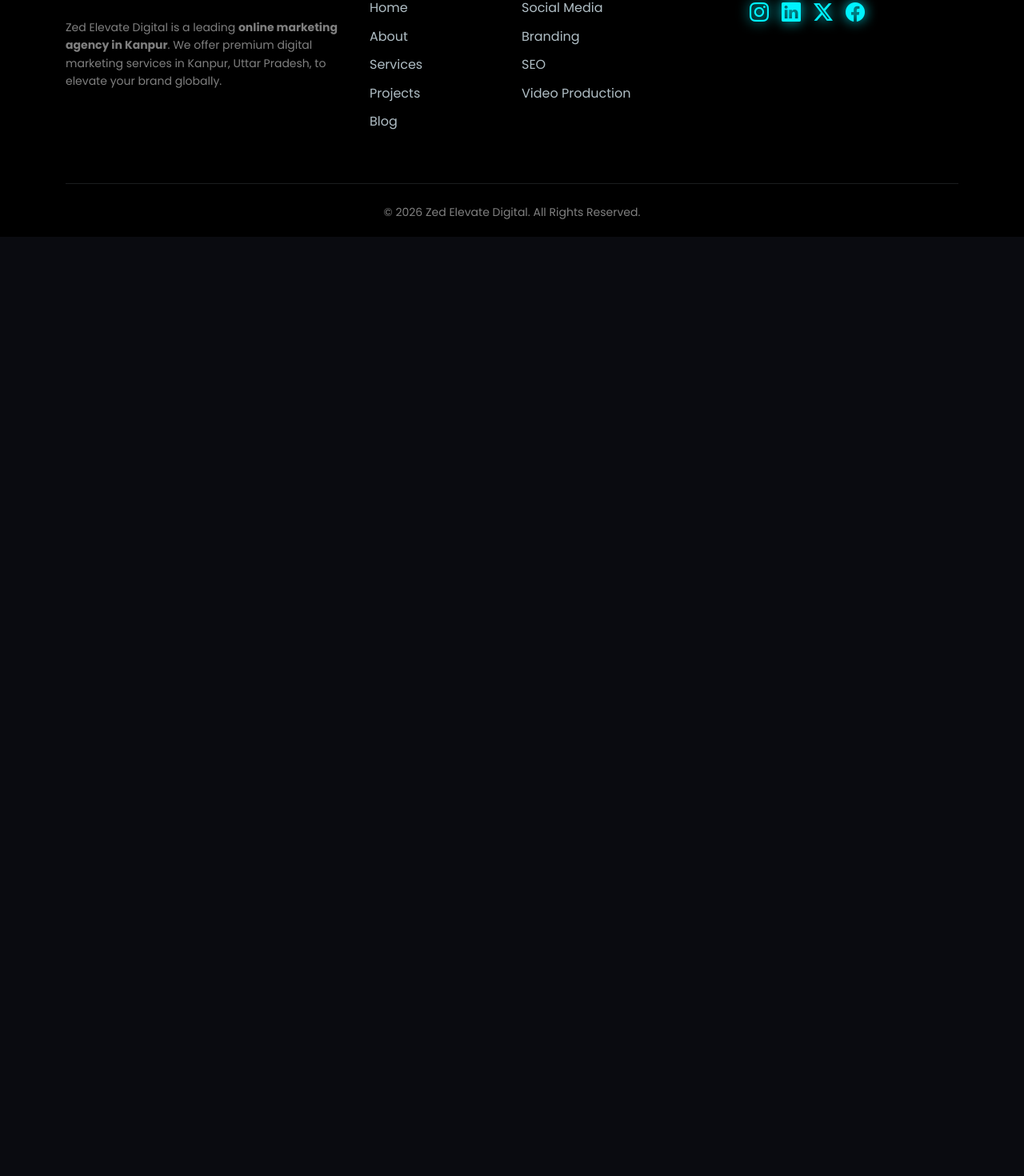
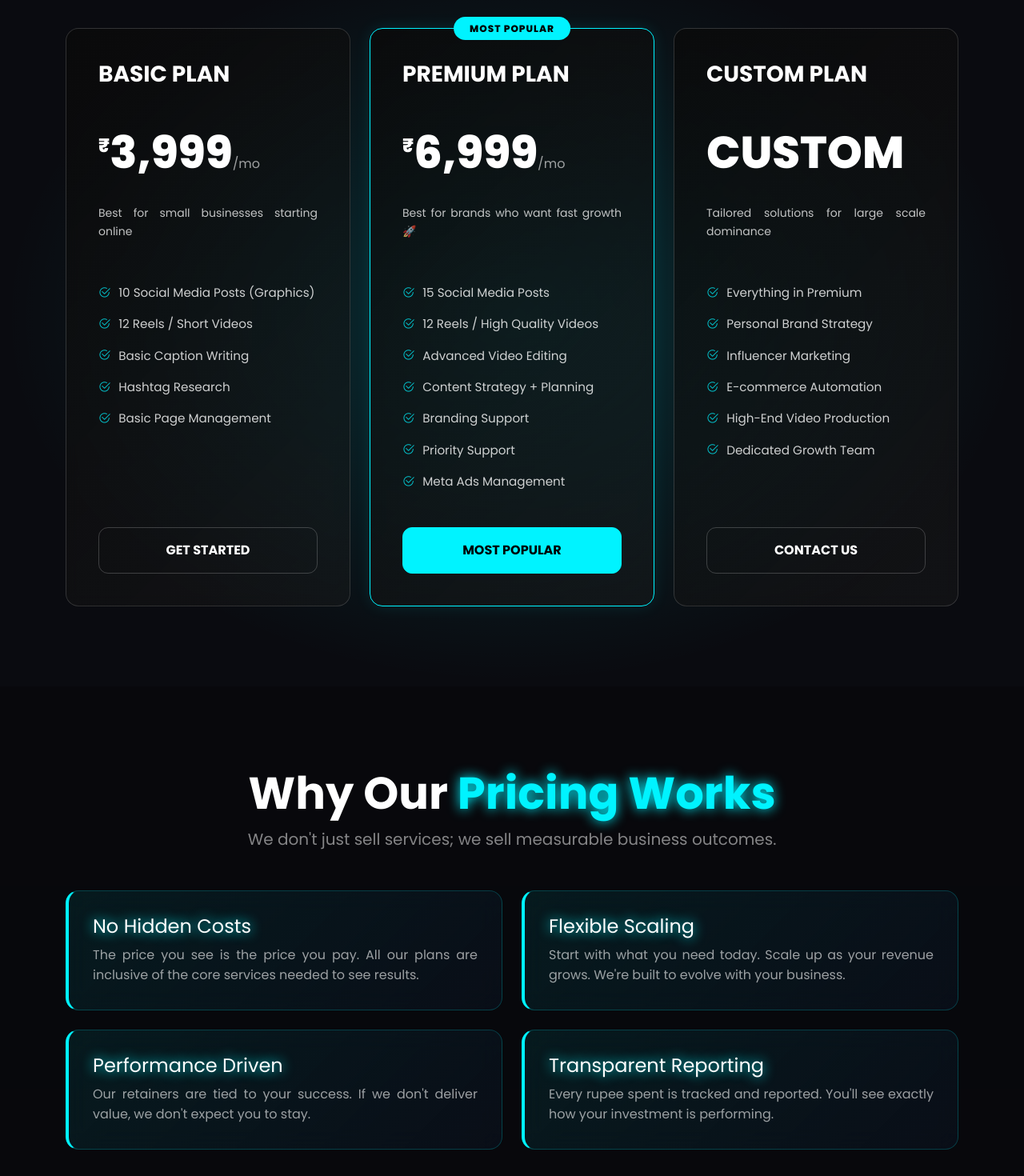
Before and after one commit to RAMAN-SHUKLA/Zed-Elevate-Digital, a React (Vite) app: page /pricing in a window 1280 px wide. Shown: the part 672-2142 px from the top of the page at 80% size. Before the commit the page ends 968 px from the top, so only its background shows below. Built offline with nearby package versions, Linux system fonts and the light colour scheme.

Commit message:
Update pricing page and plans with new Basic, Premium and Custom tiers

```diff
--- a/src/App.jsx
+++ b/src/App.jsx
@@ -8,6 +8,7 @@
 import AboutPage from './pages/AboutPage';
 import BlogPage from './pages/BlogPage';
 import ProjectsPage from './pages/ProjectsPage';
+import PricingPage from './pages/PricingPage';
 
 import SocialMediaPage from './pages/services/SocialMediaPage';
 import DesigningPage from './pages/services/DesigningPage';
@@ -59,6 +60,7 @@
         <Route path="/about" element={<AboutPage />} />
         <Route path="/blog" element={<BlogPage />} />
         <Route path="/projects" element={<ProjectsPage />} />
+        <Route path="/pricing" element={<PricingPage />} />
 
         {/* Services */}
         <Route path="/services/social-media" element={<SocialMediaPage />} />
--- a/src/components/Footer.jsx
+++ b/src/components/Footer.jsx
@@ -20,6 +20,7 @@
               <li><a href="/#services">Services</a></li>
               <li><Link to="/projects">Projects</Link></li>
               <li><Link to="/blog">Blog</Link></li>
+              <li><Link to="/pricing">Pricing</Link></li>
             </ul>
           </div>
           <div className="col-lg-3">
--- a/src/components/Navbar.jsx
+++ b/src/components/Navbar.jsx
@@ -51,7 +51,7 @@
               <a className="nav-link" href="/#testimonials">Testimonials</a>
             </li>
             <li className="nav-item">
-              <a className="nav-link" href="/#pricing">Pricing</a>
+              <NavLink className="nav-link" to="/pricing">Pricing</NavLink>
             </li>
             <li className="nav-item">
               <a href="https://calendly.com/zedelevatedigital/30min" className="nav-btn-pill btn-book-meeting">Book a Meeting</a>
--- a/src/pages/HomePage.jsx
+++ b/src/pages/HomePage.jsx
@@ -231,6 +231,65 @@
         </div>
       </section>
 
+      {/* Pricing */}
+      <section id="pricing" className="pricing-section">
+        <div className="pricing-bg-hero"></div>
+        <div className="container">
+          <div className="text-center mb-5" data-aos="fade-up">
+            <span className="badge bg-info text-dark mb-3">TRANSPARENT PRICING</span>
+            <h2 className="display-4 fw-bold">Plans Tailored for <span className="neon-text">Growth</span></h2>
+            <p className="text-white-50 mx-auto" style={{ maxWidth: '600px' }}>Choose the perfect plan to elevate your digital presence and start dominating your market.</p>
+          </div>
+          <div className="row g-4 justify-content-center">
+            {[
+              {
+                title: 'BASIC PLAN',
+                price: '3,999',
+                features: ['10 Social Media Posts (Graphics)', '12 Reels / Short Videos', 'Basic Caption Writing', 'Hashtag Research', 'Basic Page Management'],
+                popular: false,
+                btnText: 'GET STARTED',
+                subtitle: 'Best for small businesses starting online'
+              },
+              {
+                title: 'PREMIUM PLAN',
+                price: '6,999',
+                features: ['15 Social Media Posts', '12 Reels / High Quality Videos', 'Advanced Video Editing', 'Content Strategy + Planning', 'Branding Support', 'Priority Support', 'Meta Ads Management'],
+                popular: true,
+                btnText: 'MOST POPULAR',
+                subtitle: 'Best for brands who want fast growth 🚀'
+              },
+              {
+                title: 'CUSTOM PLAN',
+                price: 'CUSTOM',
+                features: ['Everything in Premium', 'Personal Brand Strategy', 'Influencer Marketing', 'E-commerce Automation', 'High-End Video Production', 'Dedicated Growth Team'],
+                popular: false,
+                btnText: 'CONTACT US',
+                subtitle: 'Tailored solutions for large scale dominance'
+              }
+            ].map((plan, i) => (
+              <div className="col-lg-4 col-md-6" key={i} data-aos="fade-up" data-aos-delay={i * 100}>
+                <div className={`pricing-card ${plan.popular ? 'popular' : ''}`}>
+                  {plan.popular && <div className="popular-tag">MOST POPULAR</div>}
+                  <h3 className="fw-bold mb-3">{plan.title}</h3>
+                  <div className="price-amount">
+                    {plan.price !== 'CUSTOM' && <span style={{ fontSize: '1.5rem', verticalAlign: 'super' }}>₹</span>}
+                    {plan.price}
+                    {plan.price !== 'CUSTOM' && <span className="price-period">/mo</span>}
+                  </div>
+                  <p className="small opacity-75 mb-4" style={{ minHeight: '40px' }}>{plan.subtitle}</p>
+                  <ul className="pricing-features">
+                    {plan.features.map((feature, idx) => (
+                      <li key={idx}><i className="bi bi-check2-circle"></i> {feature}</li>
+                    ))}
+                  </ul>
+                  <a href="#contact" className="btn-pricing">{plan.btnText}</a>
+                </div>
+              </div>
+            ))}
+          </div>
+        </div>
+      </section>
+
       {/* Process */}
       <section className="section-padding">
         <div className="container">
--- /dev/null
+++ b/src/pages/PricingPage.jsx
@@ -0,0 +1,113 @@
+import useAOS from '../hooks/useAOS';
+import { useEffect } from 'react';
+
+export default function PricingPage() {
+  useAOS();
+
+  useEffect(() => {
+    window.scrollTo(0, 0);
+  }, []);
+
+  return (
+    <div className="pt-5">
+      {/* Pricing Header */}
+      <section className="section-padding text-center mt-5" style={{ background: 'linear-gradient(135deg, rgba(0,243,255,0.1), rgba(0,80,255,0.1))' }}>
+        <div className="container" data-aos="fade-up">
+          <span className="badge bg-info text-dark mb-3">PRICING PLANS</span>
+          <h1 className="display-3 fw-bold mb-4">Invest in Your <span className="neon-text">Growth</span></h1>
+          <p className="lead opacity-75 mx-auto" style={{ maxWidth: '800px' }}>
+            Transparent, results-driven pricing for businesses that are ready to dominate their market. No hidden fees, no lock-in contracts.
+          </p>
+        </div>
+      </section>
+
+      {/* Pricing Section */}
+      <section id="pricing" className="pricing-section">
+        <div className="pricing-bg-hero"></div>
+        <div className="container">
+          <div className="row g-4 justify-content-center">
+            {[
+              {
+                title: 'BASIC PLAN',
+                price: '3,999',
+                features: ['10 Social Media Posts (Graphics)', '12 Reels / Short Videos', 'Basic Caption Writing', 'Hashtag Research', 'Basic Page Management'],
+                popular: false,
+                btnText: 'GET STARTED',
+                subtitle: 'Best for small businesses starting online'
+              },
+              {
+                title: 'PREMIUM PLAN',
+                price: '6,999',
+                features: ['15 Social Media Posts', '12 Reels / High Quality Videos', 'Advanced Video Editing', 'Content Strategy + Planning', 'Branding Support', 'Priority Support', 'Meta Ads Management'],
+                popular: true,
+                btnText: 'MOST POPULAR',
+                subtitle: 'Best for brands who want fast growth 🚀'
+              },
+              {
+                title: 'CUSTOM PLAN',
+                price: 'CUSTOM',
+                features: ['Everything in Premium', 'Personal Brand Strategy', 'Influencer Marketing', 'E-commerce Automation', 'High-End Video Production', 'Dedicated Growth Team'],
+                popular: false,
+                btnText: 'CONTACT US',
+                subtitle: 'Tailored solutions for large scale dominance'
+              }
+            ].map((plan, i) => (
+              <div className="col-lg-4 col-md-6" key={i} data-aos="fade-up" data-aos-delay={i * 100}>
+                <div className={`pricing-card ${plan.popular ? 'popular' : ''}`}>
+                  {plan.popular && <div className="popular-tag">MOST POPULAR</div>}
+                  <h3 className="fw-bold mb-3">{plan.title}</h3>
+                  <div className="price-amount">
+                    {plan.price !== 'CUSTOM' && <span style={{ fontSize: '1.5rem', verticalAlign: 'super' }}>₹</span>}
+                    {plan.price}
+                    {plan.price !== 'CUSTOM' && <span className="price-period">/mo</span>}
+                  </div>
+                  <p className="small opacity-75 mb-4" style={{ minHeight: '40px' }}>{plan.subtitle}</p>
+                  <ul className="pricing-features">
+                    {plan.features.map((feature, idx) => (
+                      <li key={idx}><i className="bi bi-check2-circle"></i> {feature}</li>
+                    ))}
+                  </ul>
+                  <a href="/#contact" className="btn-pricing">{plan.btnText}</a>
+                </div>
+              </div>
+            ))}
+          </div>
+        </div>
+      </section>
+
+      {/* Why Our Pricing? */}
+      <section className="section-padding bg-black bg-opacity-25">
+        <div className="container">
+          <div className="text-center mb-5" data-aos="fade-up">
+            <h2 className="display-4 fw-bold">Why Our <span className="neon-text">Pricing Works</span></h2>
+            <p className="opacity-50 fs-5 mx-auto" style={{ maxWidth: '700px' }}>We don't just sell services; we sell measurable business outcomes.</p>
+          </div>
+          <div className="row g-4">
+            {[
+              { title: 'No Hidden Costs', desc: 'The price you see is the price you pay. All our plans are inclusive of the core services needed to see results.' },
+              { title: 'Flexible Scaling', desc: 'Start with what you need today. Scale up as your revenue grows. We\'re built to evolve with your business.' },
+              { title: 'Performance Driven', desc: 'Our retainers are tied to your success. If we don\'t deliver value, we don\'t expect you to stay.' },
+              { title: 'Transparent Reporting', desc: 'Every rupee spent is tracked and reported. You\'ll see exactly how your investment is performing.' }
+            ].map((item, i) => (
+              <div className="col-md-6" key={i} data-aos="fade-up" data-aos-delay={i * 100}>
+                <div className="glass-card h-100" style={{ borderLeft: '4px solid #00f3ff' }}>
+                  <h4 className="neon-text">{item.title}</h4>
+                  <p className="opacity-75 mb-0">{item.desc}</p>
+                </div>
+              </div>
+            ))}
+          </div>
+        </div>
+      </section>
+
+      {/* CTA Section */}
+      <section className="section-padding" style={{ borderTop: '1px solid rgba(0,243,255,0.1)' }}>
+        <div className="container text-center" data-aos="zoom-in">
+          <h2 className="display-4 fw-bold mb-4">Not Sure Which Plan is <span className="neon-text">Right for You?</span></h2>
+          <p className="fs-5 opacity-75 mb-5 mx-auto" style={{ maxWidth: '700px' }}>Book a free strategy call and we'll help you identify the best growth path for your specific business goals.</p>
+          <a href="https://calendly.com/zedelevatedigital/30min" className="btn-neon">BOOK A FREE AUDIT</a>
+        </div>
+      </section>
+    </div>
+  );
+}
--- a/src/styles/main.css
+++ b/src/styles/main.css
@@ -14,6 +14,8 @@
     /* Scult-style variables */
     --nav-height: 80px;
     --pill-radius: 50px;
+    --bg-color: var(--ghost-dark);
+    --text-color: var(--white);
 }
 
 [data-theme="light"] {
@@ -529,9 +531,9 @@
 .pricing-section {
     position: relative;
     overflow: hidden;
-    background-color: var(--bg-color);
+    background-color: var(--bg-main);
     padding: 100px 24px;
-    color: var(--text-color);
+    color: var(--text-main);
 }
 
 .pricing-bg-hero {
```
